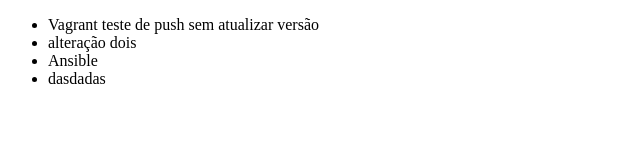
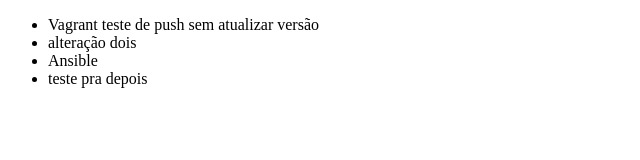
Before and after one commit to tiagopachecogit/alura-git, a plain HTML site: page index.html in a window 1280 px wide. Shown: the full height of the page, 0-640 px from the left. Drawn offline with Linux system fonts and the light colour scheme.

Commit message:
teste do stash

```diff
--- a/index.html
+++ b/index.html
@@ -10,7 +10,7 @@
         <li>Vagrant teste de push sem atualizar versão</li>
         <li>alteração dois</li>
         <li>Ansible</li>
-        <li>dasdadas</li>
+        <li>teste pra depois</li>
     </ul>
 </body>
 </html>
```
